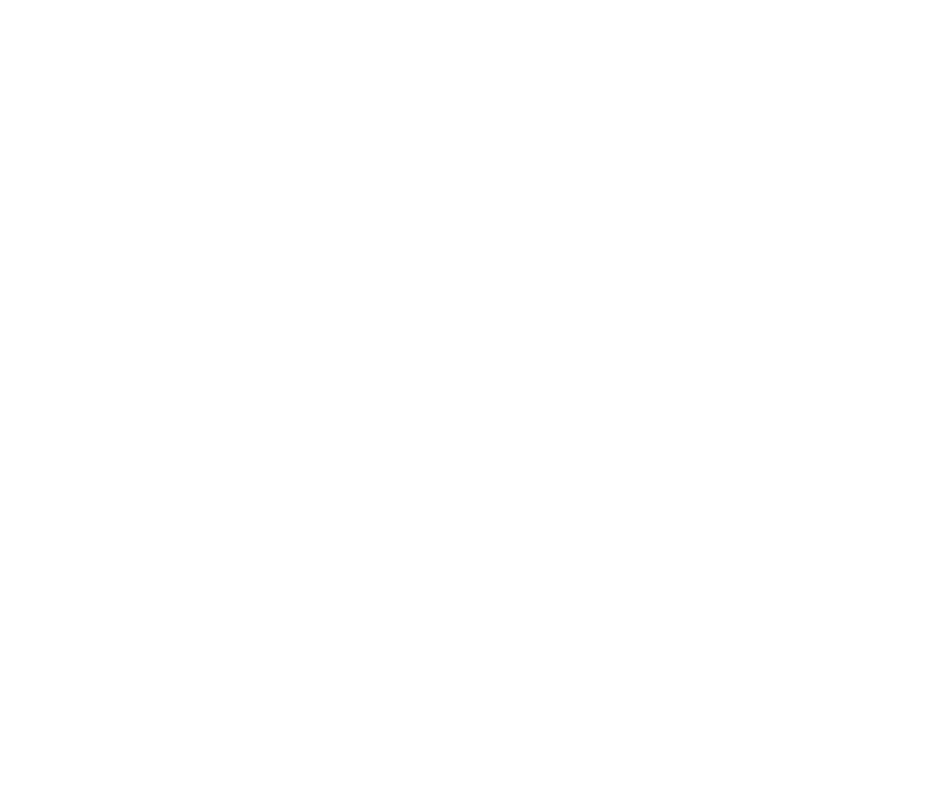
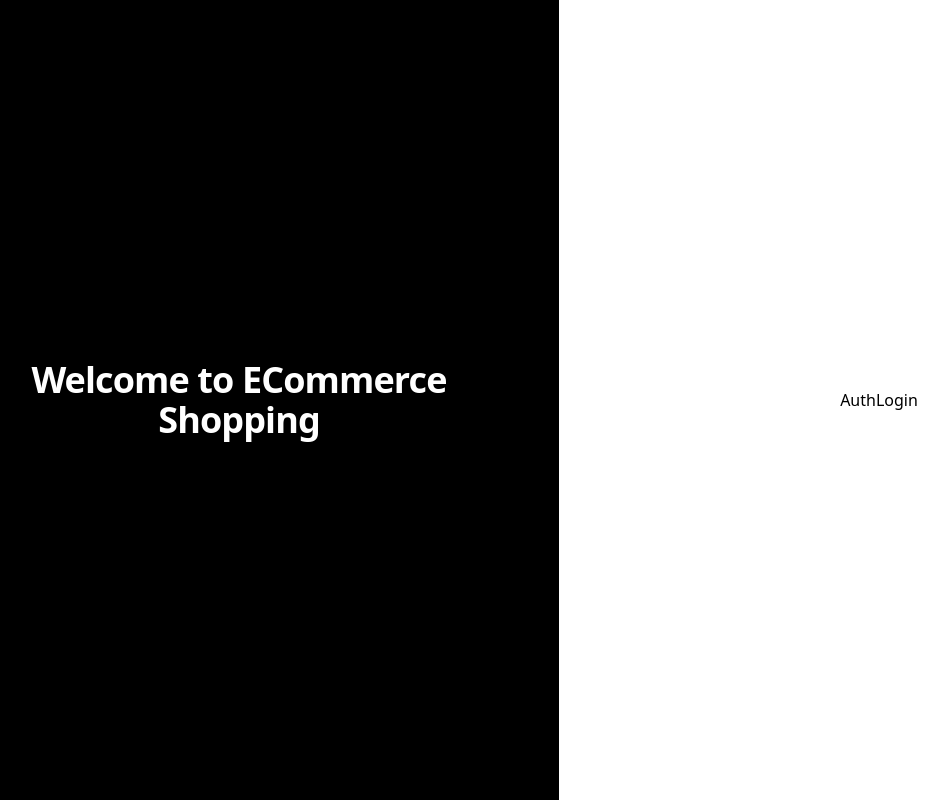
Before and after one commit to MirzaSameer301/Ecommerce, a React (Vite) app in the folder client/: page /auth/login in a window 1280 px wide. Before the commit this address had no page. Shown: the whole page, without its empty margins (81-1029 px from the left). Built offline with nearby package versions, Linux system fonts and the light colour scheme.

Commit message:
auth layout and pages

```diff
--- a/client/src/App.jsx
+++ b/client/src/App.jsx
@@ -1,12 +1,18 @@
-import React from 'react'
-import {Routes,Route} from 'react-router-dom'
+import React from "react";
+import { Routes, Route } from "react-router-dom";
+import AuthLayout from "./components/auth/AuthLayout";
+import AuthLogin from "./pages/auth/AuthLogin";
+import AuthRegister from "./pages/auth/AuthRegister";
 
 export const App = () => {
   return (
     <div className="flex flex-col overflow-hidden bg-white">
       <Routes>
-
+        <Route path="/auth" element={<AuthLayout />}>
+          <Route path="login" element={<AuthLogin />} />
+          <Route path="register" element={<AuthRegister />} />
+        </Route>
       </Routes>
     </div>
-  )
-}
+  );
+};
--- /dev/null
+++ b/client/src/components/auth/AuthLayout.jsx
@@ -0,0 +1,21 @@
+import React from "react";
+import { Outlet } from "react-router-dom";
+
+const AuthLayout = () => {
+  return (
+    <div className="flex min-h-screen w-full">
+      <div className="hidden lg:flex items-center justify-center w-1/2 bg-black px-12">
+        <div className="max-w-md space-y-6 text-center">
+          <h1 className="text-4xl font-extrabold tracking-tight text-white">
+            Welcome to ECommerce Shopping
+          </h1>
+        </div>
+      </div>
+      <div className="flex flex-1 items-center justify-center px-6 py-12 sm:px-6 lg:px-8">
+        <Outlet/>
+      </div>
+    </div>
+  );
+};
+
+export default AuthLayout;
--- /dev/null
+++ b/client/src/pages/auth/AuthLogin.jsx
@@ -0,0 +1,9 @@
+import React from 'react'
+
+const AuthLogin = () => {
+  return (
+    <div>AuthLogin</div>
+  )
+}
+
+export default AuthLogin
--- /dev/null
+++ b/client/src/pages/auth/AuthRegister.jsx
@@ -0,0 +1,9 @@
+import React from 'react'
+
+const AuthRegister = () => {
+  return (
+    <div>AuthRegister</div>
+  )
+}
+
+export default AuthRegister
```
